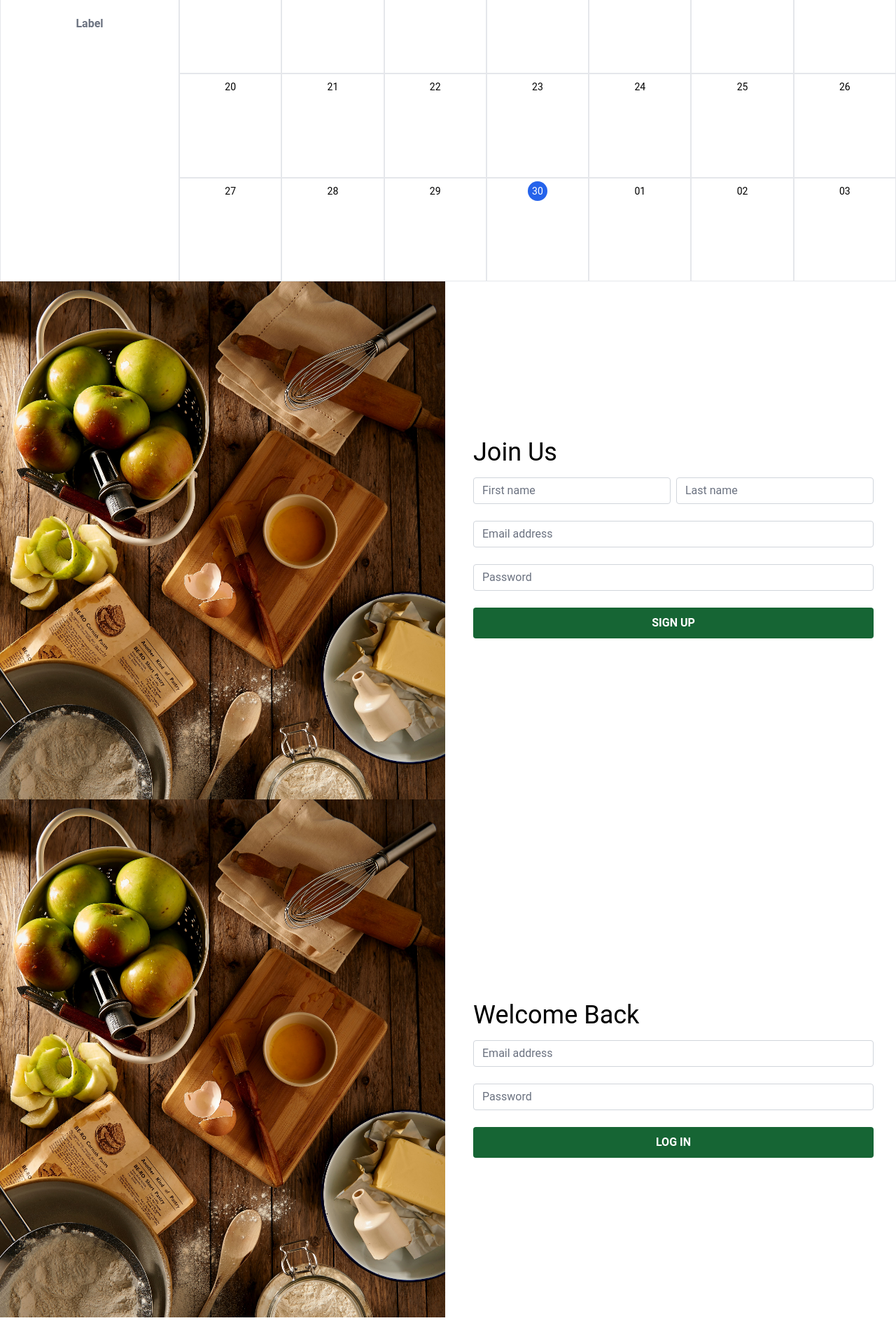
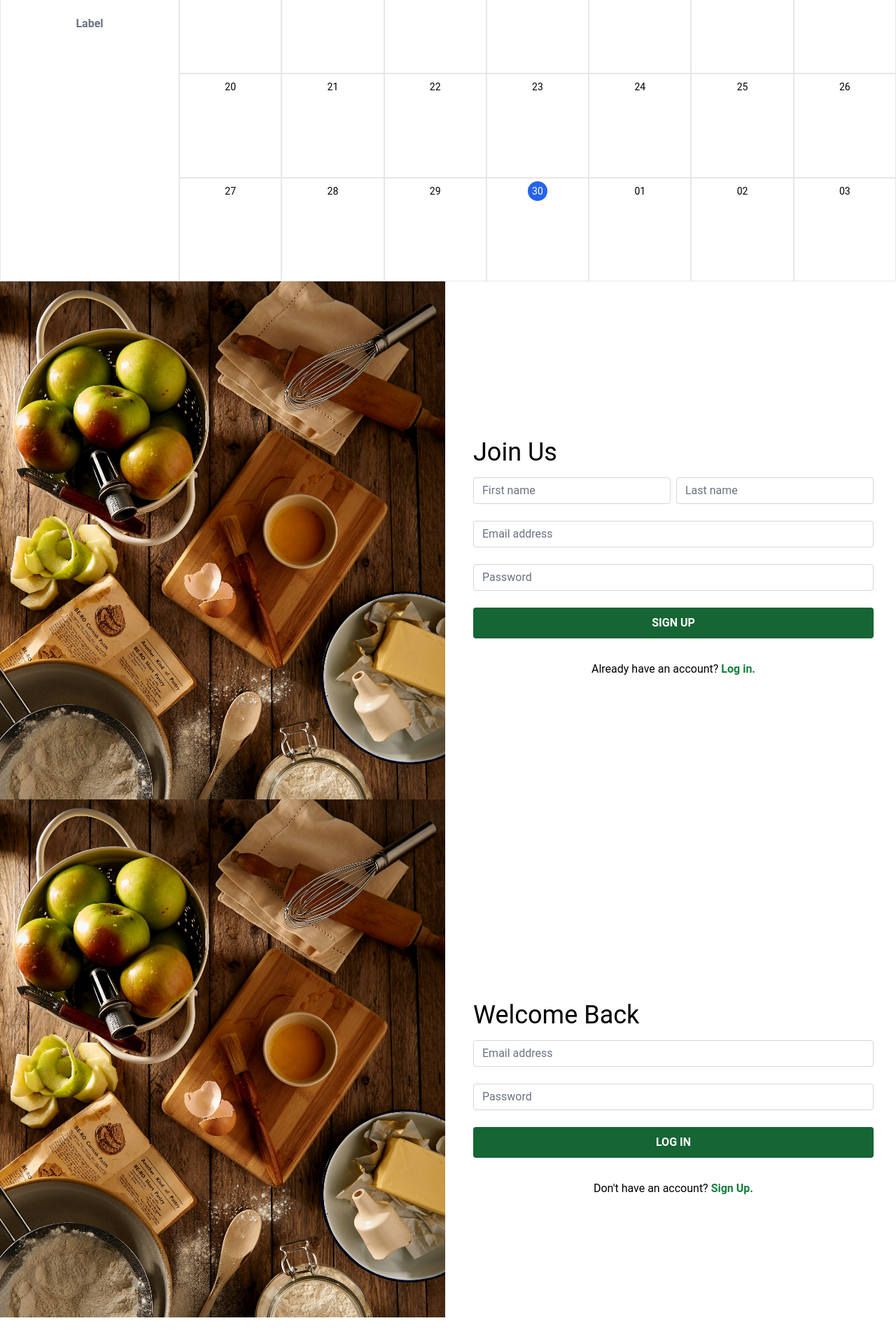
Before and after one commit to food-calendar-app/frontend2, a React (Create React App) app: page / in a window 1280 px wide. Shown: the part 398-2318 px from the top of the page at 70% size. After the commit the page ends 2280 px from the top, so only its background shows below. Built offline with nearby package versions, Linux system fonts and the light colour scheme.

Commit message:
Update signup/signin with fixed padding, links

```diff
--- a/src/components/LogIn.js
+++ b/src/components/LogIn.js
@@ -4,11 +4,11 @@ import foodImage from "./images/signUpPic.jpg";
 
 export default function LogIn() {
     return (
-        <div className="grid grid-cols-2 gap-2 max-h-screen">
+        <div className="grid grid-cols-2 gap-2">
             <div>
                 <img src={foodImage} alt="foodImage" className="max-h-full object-contain"></img>
             </div>
-            <div className="py-72 px-8">
+            <div className="pt-72 px-8">
                 <p className="text-4xl font-normal text-left mb-4">Welcome Back</p>
                 <form className="w-full max-w-full">
 
@@ -48,8 +48,8 @@ export default function LogIn() {
                         text-base
                         bg-green-800 hover:bg-green-900 text-white font-bold py-2 px-4 rounded">
                         LOG IN</button>
-
                 </form>
+                <p className="mt-8">Don't have an account? <a href="/components/SignUp.js" className="text-green-700 hover:text-green-900 font-bold">Sign Up.</a></p>
             </div>
         </div>
     );
--- a/src/components/SignUp.js
+++ b/src/components/SignUp.js
@@ -4,11 +4,11 @@ import foodImage from "./images/signUpPic.jpg";
 
 export default function SignUp() {
     return (
-        <div className="grid grid-cols-2 gap-2 max-h-screen">
+        <div className="grid grid-cols-2 gap-2">
             <div>
                 <img src={foodImage} alt="foodImage" className="max-h-full object-contain"></img>
             </div>
-            <div className="py-56 px-8">
+            <div className="pt-56 px-8">
                 <p className="text-4xl font-normal text-left mb-4">Join Us</p>
                 <form className="w-full max-w-full">
                     <div className="grid grid-cols-2 gap-2">
@@ -84,6 +84,7 @@ export default function SignUp() {
                         SIGN UP</button>
 
                 </form>
+                <p className="mt-8">Already have an account? <a href="/components/LogIn.js" className="text-green-700 hover:text-green-900 font-bold">Log in.</a></p>
             </div>
         </div>
     );
```
